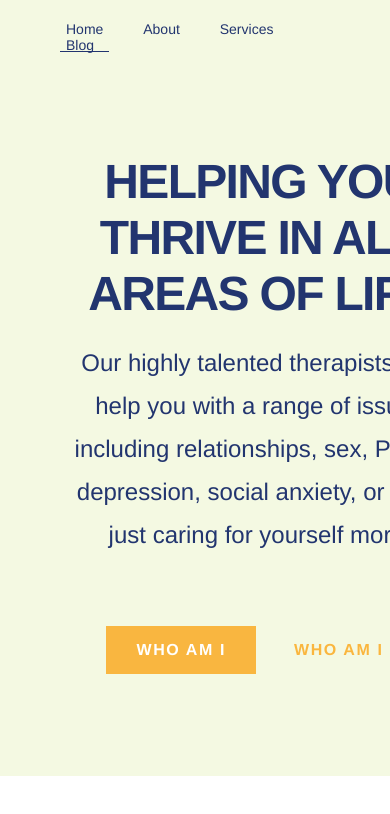
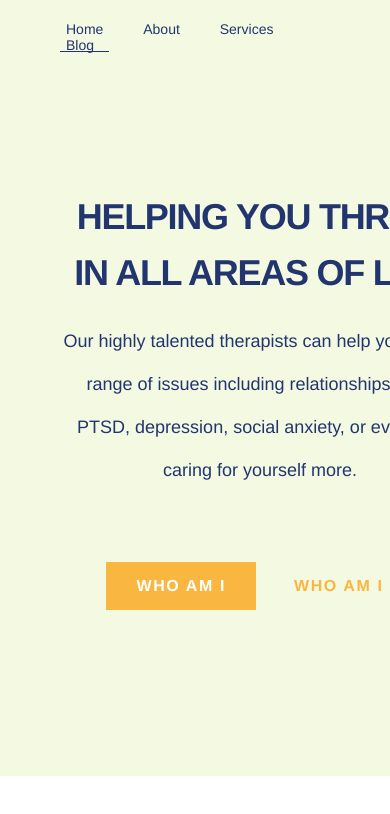
Before and after one commit to Uxiader/site-for-demonstrating, a plain HTML site: page index.html in a window 390 px wide. Shown: the part 68-882 px from the top of the page. After the commit the page ends 844 px from the top, so only its background shows below. Drawn offline with Linux system fonts and the light colour scheme.

Commit message:
deleted margin, added padding

```diff
--- a/style.css
+++ b/style.css
@@ -162,11 +162,12 @@ nav ul a {
 @media (max-width:1150px) {
 
 	.hero {
-		margin-top: 60px;
+		padding-top: 90px;
 	}
 
 	.container {
-		padding: 0 60px;
+		padding-left: 60px;
+		padding-right: 60px;
 	}
 
 
@@ -187,6 +188,11 @@ nav ul a {
 	.hero_offer h1 {
 		max-width: 60%;
 		min-width: 400px;
+		font-size: 36px;
+	}
+
+	.hero_offer p {
+		font-size: 18px;
 	}
 
 	nav {
```
